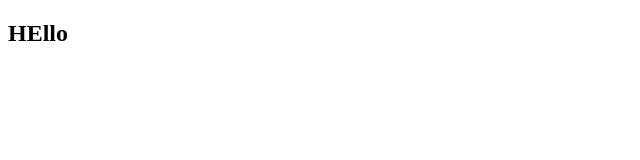
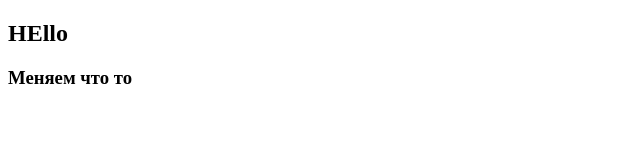
Before and after one commit to vashishin/19p2_26-html, a plain HTML site: page index.html in a window 1280 px wide. Shown: the whole page, without its empty margins (0-640 px from the left). Drawn offline with Linux system fonts and the light colour scheme.

Commit message:
Добавлено
Изменен

```diff
--- a/index.html
+++ b/index.html
@@ -7,5 +7,6 @@
 <body>
 
     <h2>HEllo</h2>
+    <h3>Меняем что то</h3>
 </body>
 </html>
```
